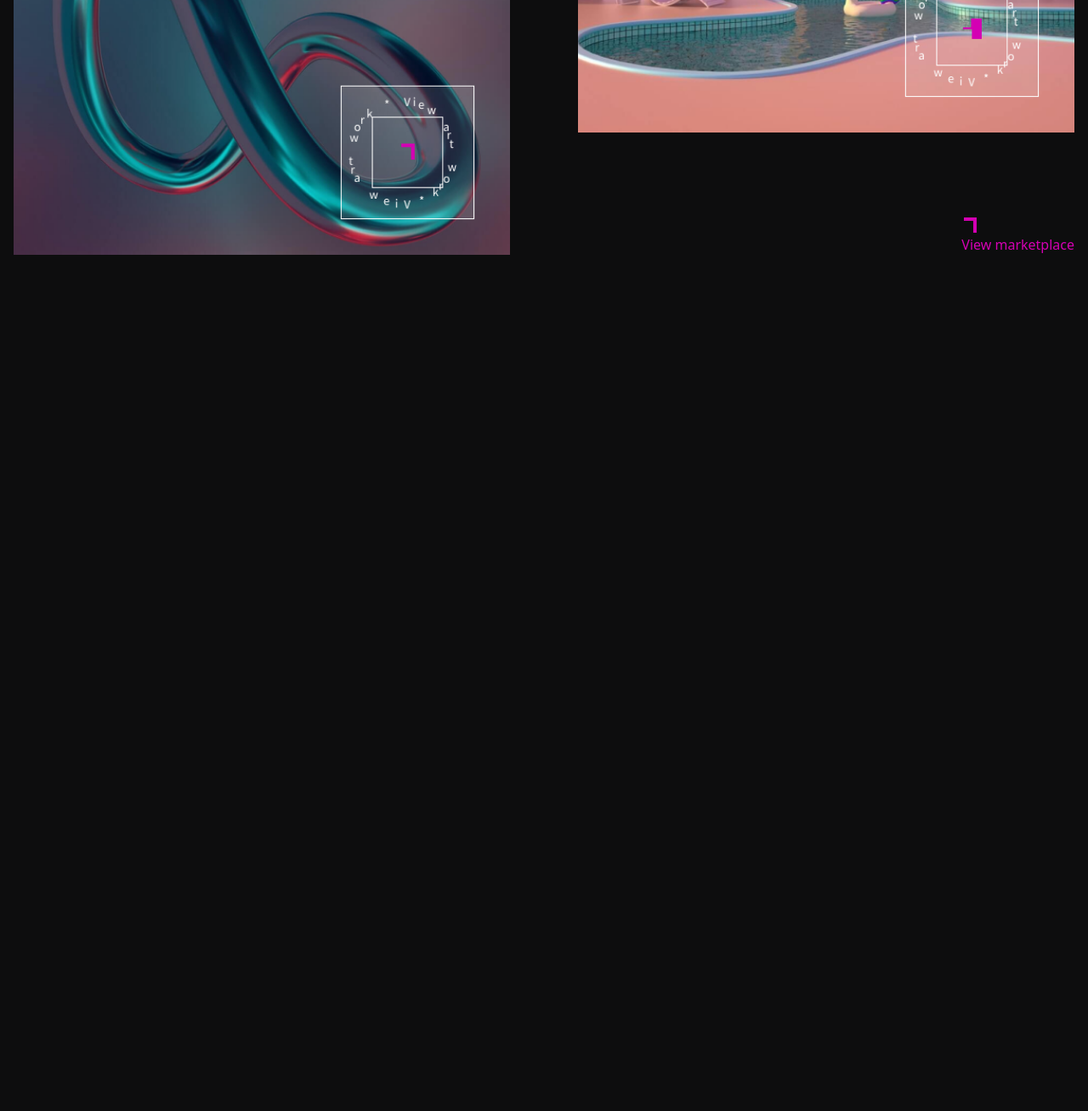
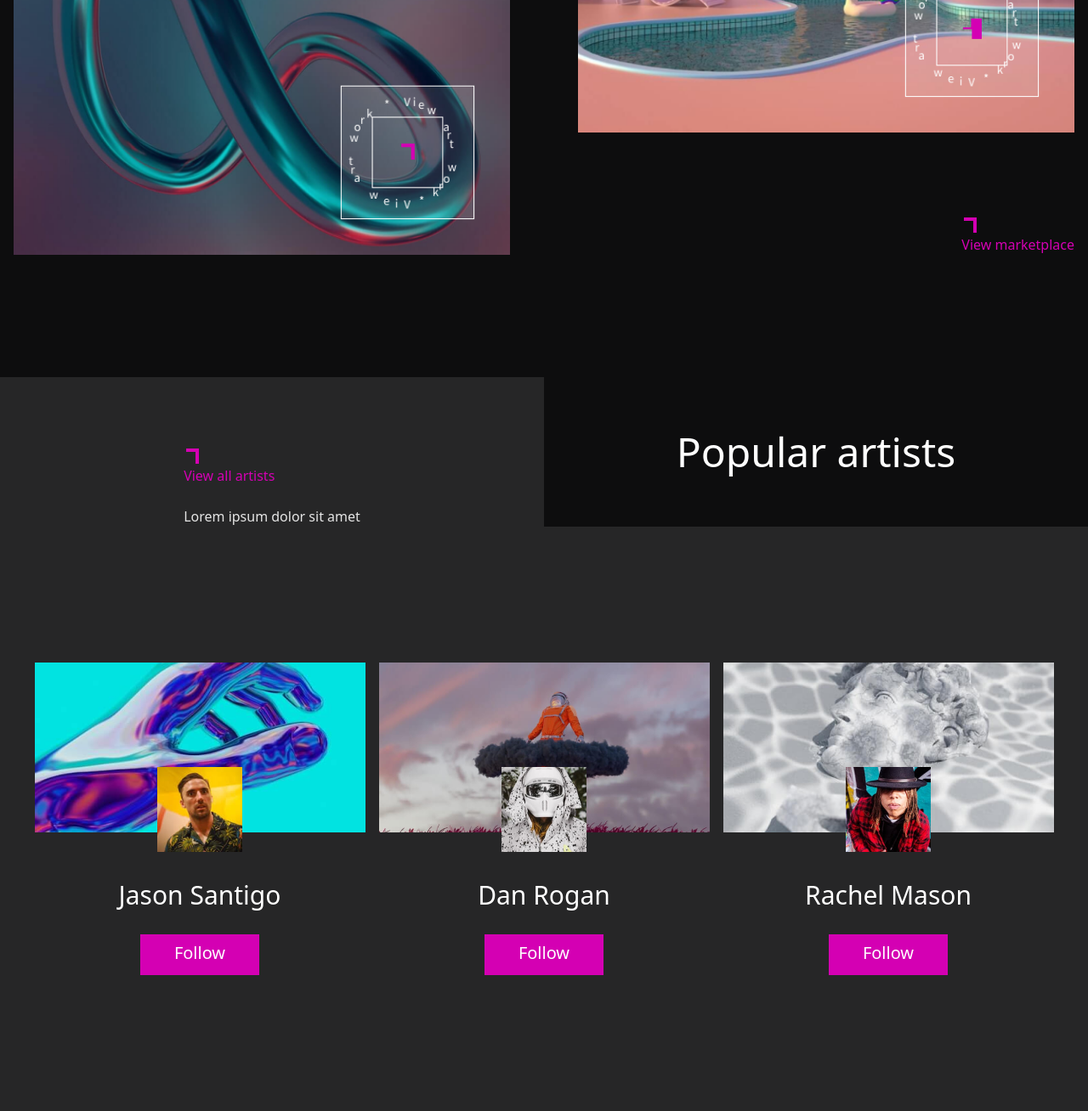
Before and after one commit to fire8327/NFT, a plain HTML site: page index.html in a window 1280 px wide. Shown: the part 4520-5828 px from the top of the page at 85% size. Before the commit the page ends 4820 px from the top, so only its background shows below. Drawn offline with nearby package versions, Linux system fonts and the light colour scheme; a script that the page names is missing.

Commit message:
create artists

```diff
--- a/index.html
+++ b/index.html
@@ -193,6 +193,44 @@
         </div>
     </div>
 
+    <div class="w-full flex flex-col md:flex-row mt-20 md:mt-28 lg:mt-36">
+        <div class="flex md:w-1/2 items-center justify-center h-36 md:h-40 lg:h-44 text-white md:order-last">
+            <p class="text-5xl">Popular artists</p>
+        </div>
+        <div class="flex md:w-1/2 items-end justify-center h-36 md:h-40 lg:h-44 bg-figmabg2 text-start">
+            <div class="flex flex-col">
+                <button class="flex flex-col mt-16 md:mt-20 lg:mt-24">
+                    <img src="Assets/Images/trend/line.svg" alt="">
+                    <p class="text-figmatext2">View all artists</p>
+                </button>
+                <p class="text-figmatext1 mt-6">Lorem ipsum dolor sit amet</p>
+            </div>
+        </div>
+    </div>
+
+    <div class="w-full bg-figmabg2 py-24 md:py-32 lg:py-40">
+        <div class="container mx-auto px-4 flex flex-col md:flex-row text-white md:justify-center">
+            <div class="flex flex-col items-center mx-2 relative">
+                <img src="Assets/Images/artists/1.1.png" alt="" class="w-full">
+                <img src="Assets/Images/artists/1.2.png" alt="" class="absolute top-1/3 md:top-1/4 lg:top-1/3">
+                <p class="text-3xl text-center mt-14">Jason Santigo</p>
+                <button class="text-xl bg-figmatext2 px-10 pt-2 pb-3 mt-7">Follow</button>
+            </div>
+            <div class="flex flex-col items-center mx-2 relative mt-12 md:mt-0">
+                <img src="Assets/Images/artists/2.1.png" alt="" class="w-full">
+                <img src="Assets/Images/artists/2.2.png" alt="" class="absolute top-1/3 md:top-1/4 lg:top-1/3">
+                <p class="text-3xl text-center mt-14">Dan Rogan</p>
+                <button class="text-xl bg-figmatext2 px-10 pt-2 pb-3 mt-7">Follow</button>
+            </div>
+            <div class="flex flex-col items-center mx-2 relative mt-12 md:mt-0">
+                <img src="Assets/Images/artists/3.1.png" alt="" class="w-full">
+                <img src="Assets/Images/artists/3.2.png" alt="" class="absolute top-1/3 md:top-1/4 lg:top-1/3">
+                <p class="text-3xl text-center mt-14">Rachel Mason</p>
+                <button class="text-xl bg-figmatext2 px-10 pt-2 pb-3 mt-7">Follow</button>
+            </div>
+        </div>
+    </div>
+
     <footer></footer>
 
     <script src="https://unpkg.com/flowbite@1.5.4/dist/flowbite.js"></script>
```
Also changed, not shown: Assets/Images/artists/1.1.png (added), Assets/Images/artists/1.2.png (added), Assets/Images/artists/2.1.png (added), Assets/Images/artists/2.2.png (added), Assets/Images/artists/3.1.png (added), Assets/Images/artists/3.2.png (added).
